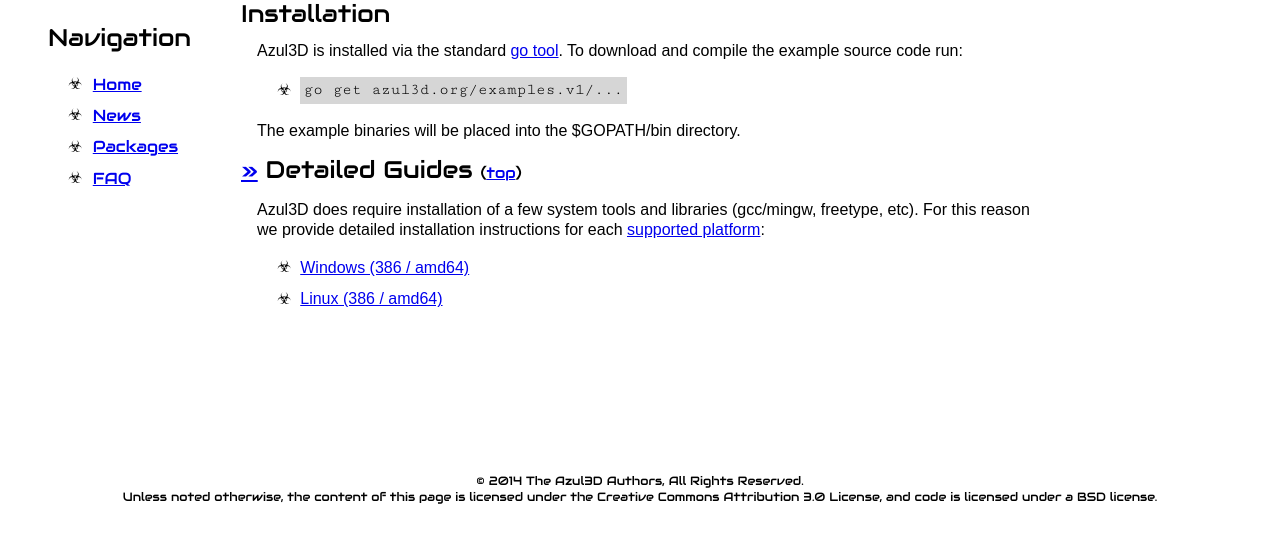
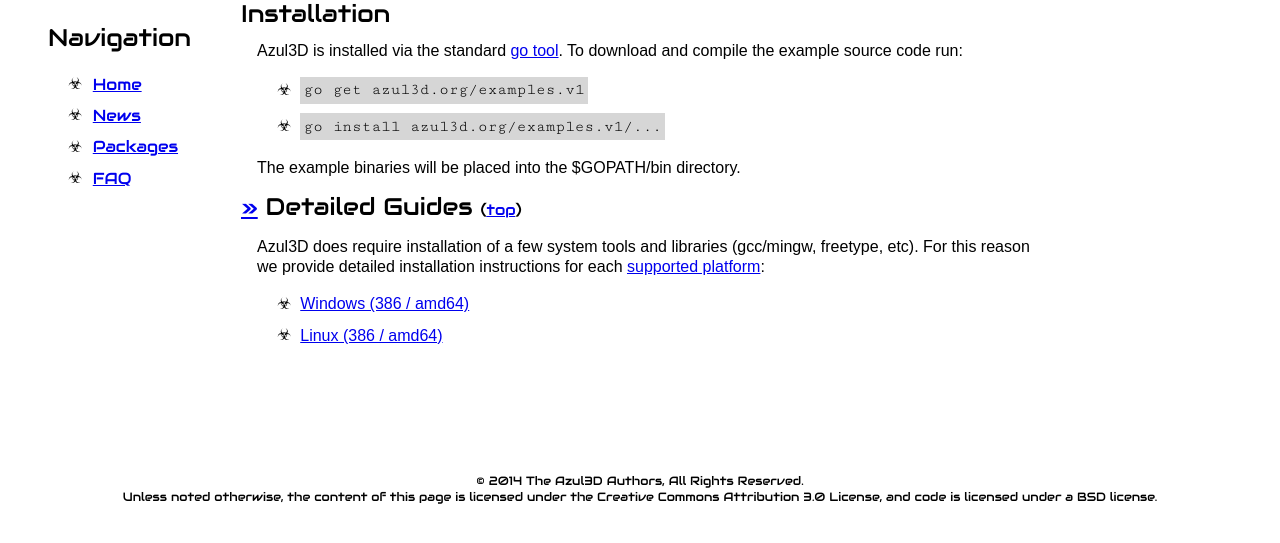
Before and after one commit to azul3d-legacy/azul3d.github.io, a plain HTML site: page doc/install/index.html in a window 1280 px wide. Shown: the part 119-662 px from the top of the page. Drawn offline with nearby package versions, Linux system fonts and the light colour scheme.

Commit message:
Automatic commit by webgen command line tool.

```diff
--- a/doc/install/index.html
+++ b/doc/install/index.html
@@ -105,7 +105,8 @@
 
 	<p>Azul3D is installed via the standard <a href="https://golang.org/cmd/go/">go tool</a>. To download and compile the example source code run:</p>
 	<span class="list">
-		<span class="item"><span class="biohazard">☣</span>&nbsp;&nbsp;<span class="content"><span class="code">go get azul3d.org/examples.v1/...</span></span></span>
+		<span class="item"><span class="biohazard">☣</span>&nbsp;&nbsp;<span class="content"><span class="code">go get azul3d.org/examples.v1</span></span></span>
+		<span class="item"><span class="biohazard">☣</span>&nbsp;&nbsp;<span class="content"><span class="code">go install azul3d.org/examples.v1/...</span></span></span>
 	</span>
 	<p>The example binaries will be placed into the $GOPATH/bin directory.</p>
 
```
Also changed, not shown: doc/install/linux.html (+2 -1 lines), doc/install/windows.html (+2 -1 lines), index.html (+2 -1 lines).
